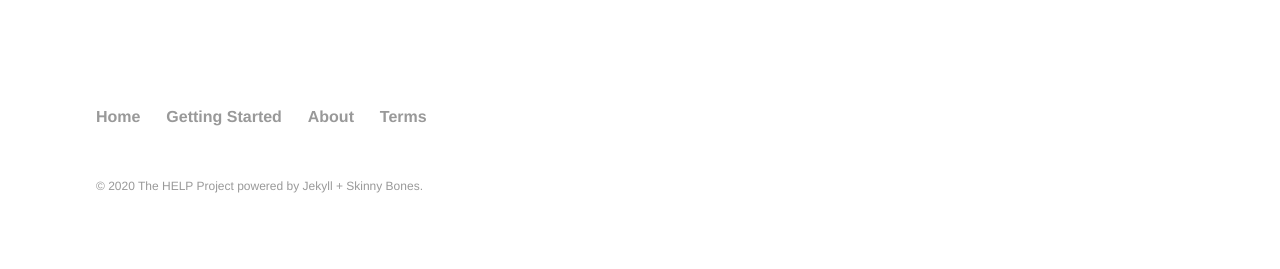
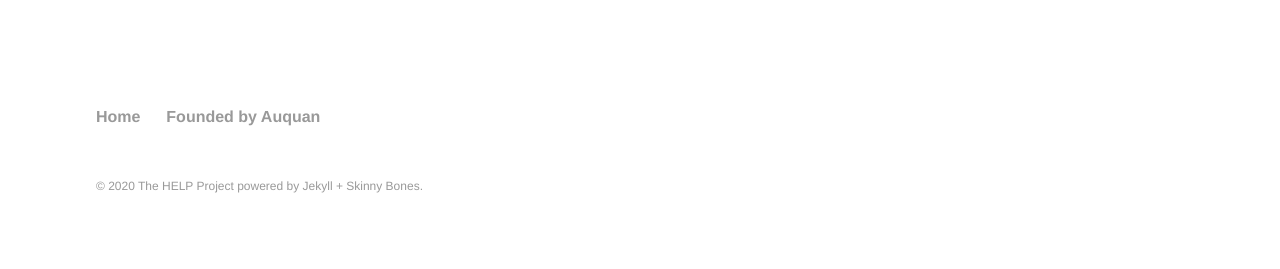
Before and after one commit to Auquan/help_project, a Jekyll site: the page built from index.md, in a window 1280 px wide. Shown: the part 721-990 px from the top of the page. Built offline with Jekyll 4.4.1, drawn with Linux system fonts in a browser that asks for light colours.

Commit message:
Update footer.yml

```diff
--- a/_data/footer.yml
+++ b/_data/footer.yml
@@ -3,11 +3,5 @@
 - title: Home
   url: /
 
-- title: Getting Started
-  url: /getting-started/
-
-- title: About
-  url: /about/
-
-- title: Terms
-  url: /terms/
+- title: Founded by Auquan
+  url: https://auquan.com
```
